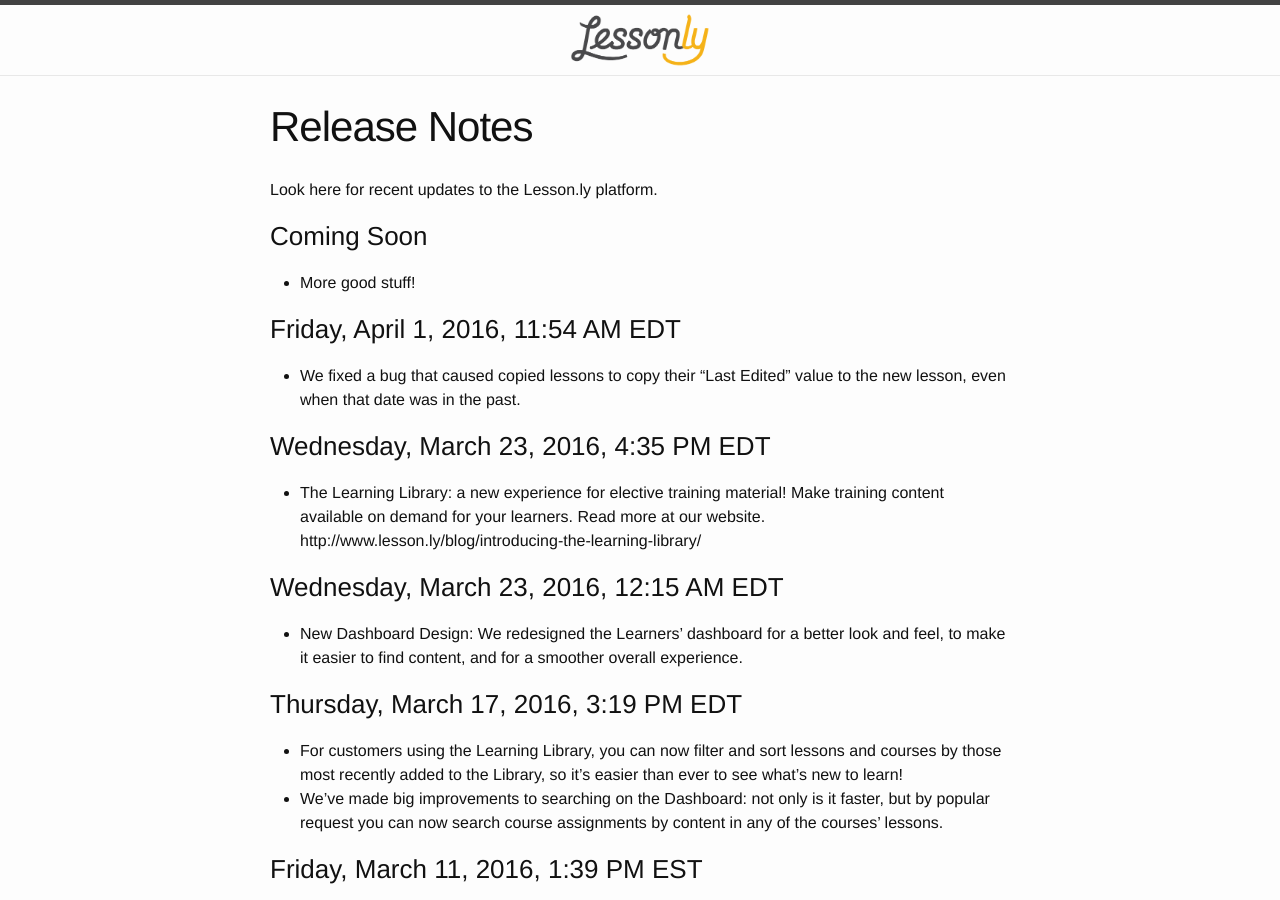
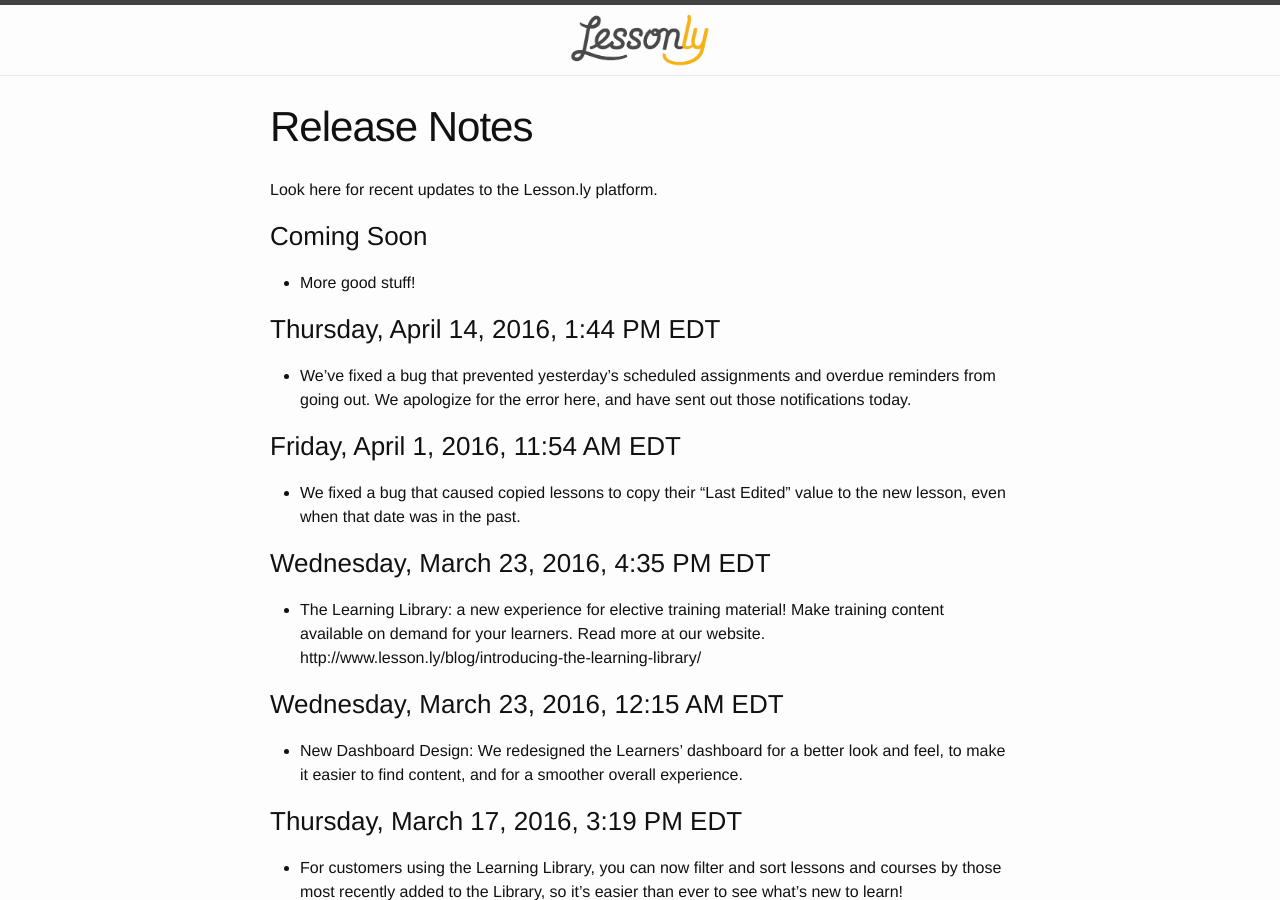
Before and after one commit to isabella232/lessonly.github.io, a Jekyll site: the page built from release-notes.md, in a window 1280 px wide and 900 px high. Built offline with Jekyll 4.4.1, drawn with Linux system fonts in a browser that asks for light colours.

Commit message:
Notifications fix

```diff
--- a/release-notes.md
+++ b/release-notes.md
@@ -9,6 +9,10 @@
 ### Coming Soon
 
 - More good stuff!
+
+### Thursday, April 14, 2016, 1:44 PM EDT
+
+- We’ve fixed a bug that prevented yesterday's scheduled assignments and overdue reminders from going out. We apologize for the error here, and have sent out those notifications today.
 
 ### Friday, April 1, 2016, 11:54 AM EDT
 
```
